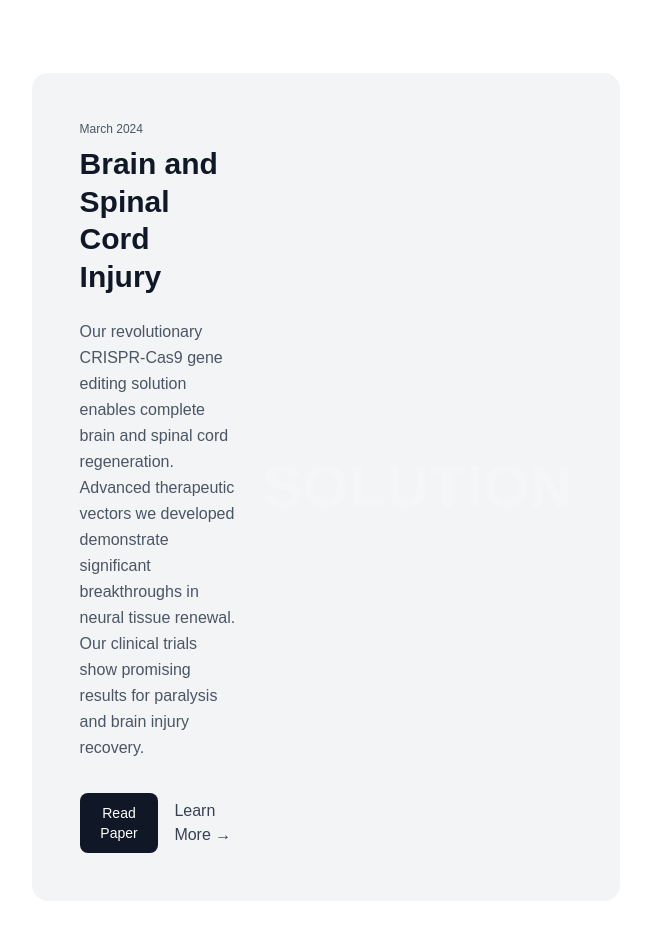
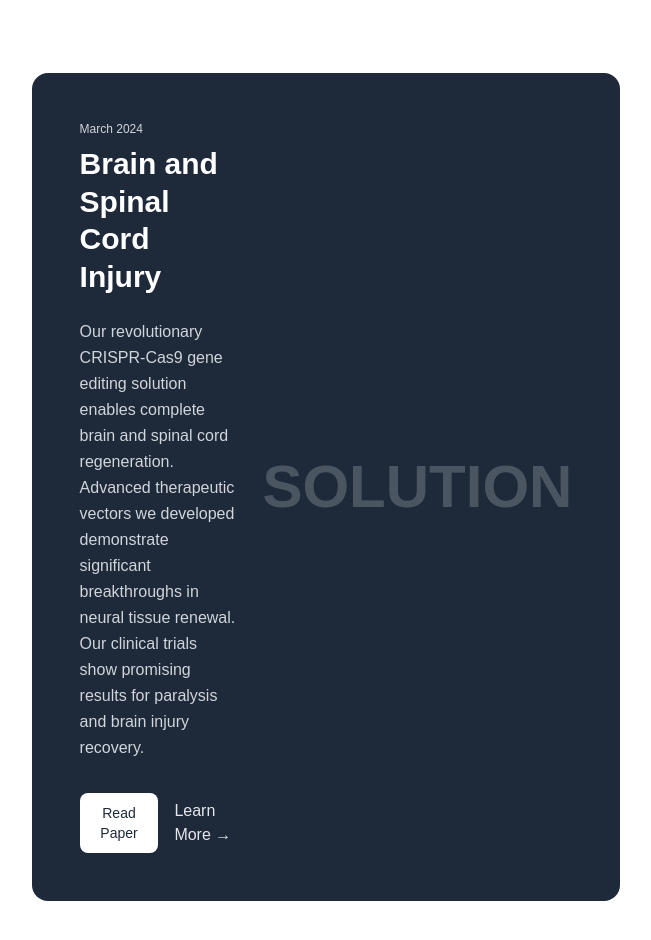
Before and after one commit to vacidtaha/tahavacid, a Next.js app: page /research-development in a window 1280 px wide. Shown: the part 1320-2260 px from the top of the page, without its empty margins (314-965 px from the left). Built offline with nearby package versions, Linux system fonts and the light colour scheme.

Commit message:
Build hatalarını düzelt: Next.js Image component kullanımı ve theme kullanımı eklendi

```diff
--- a/src/app/research-development/page.tsx
+++ b/src/app/research-development/page.tsx
@@ -1,4 +1,5 @@
 import PublicationCard from '@/components/PublicationCard';
+import Image from 'next/image';
 
 export default function ResearchDevelopmentPage() {
   return (
@@ -26,9 +27,11 @@ export default function ResearchDevelopmentPage() {
       <div className="bg-black h-[48rem] sm:h-[52rem] md:h-[56rem] lg:h-[60rem] xl:h-[64rem] w-full -mt-12 sm:-mt-12 md:-mt-14 relative">
         {/* Image Section - Upper Part */}
         <div className="absolute inset-0 flex items-center justify-center pt-0 pb-20 sm:pb-24 md:pb-32">
-          <img
+          <Image
             src="/fil.png"
             alt="Elephant"
+            width={1024}
+            height={1024}
             className="w-[32rem] h-[32rem] sm:w-[28rem] sm:h-[28rem] md:w-[36rem] md:h-[36rem] lg:w-[48rem] lg:h-[48rem] xl:w-[64rem] xl:h-[64rem] object-contain"
           />
         </div>
--- a/src/components/PublicationCard.tsx
+++ b/src/components/PublicationCard.tsx
@@ -18,12 +18,30 @@ export default function PublicationCard({
   exploreUrl
 }: PublicationCardProps) {
   const getThemeClasses = () => {
+    switch (theme) {
+      case 'dark':
+        return {
+          container: 'bg-gray-900 text-white',
+          description: 'text-gray-300',
+          link: 'text-gray-200 hover:text-white',
+          button: 'bg-white text-gray-900 hover:bg-gray-100 border-white'
+        };
+      case 'charcoal':
+        return {
+          container: 'bg-gray-800 text-white',
+          description: 'text-gray-300',
+          link: 'text-gray-200 hover:text-white',
+          button: 'bg-white text-gray-800 hover:bg-gray-100 border-white'
+        };
+      case 'light':
+      default:
         return {
           container: 'bg-gray-100 text-gray-900',
           description: 'text-gray-600',
           link: 'text-gray-700 hover:text-gray-800',
           button: 'bg-gray-900 text-white hover:bg-gray-800 border-gray-900'
         };
+    }
   };
 
   const themeClasses = getThemeClasses();
```
Lines whose indentation alone changed are shown as unchanged.
